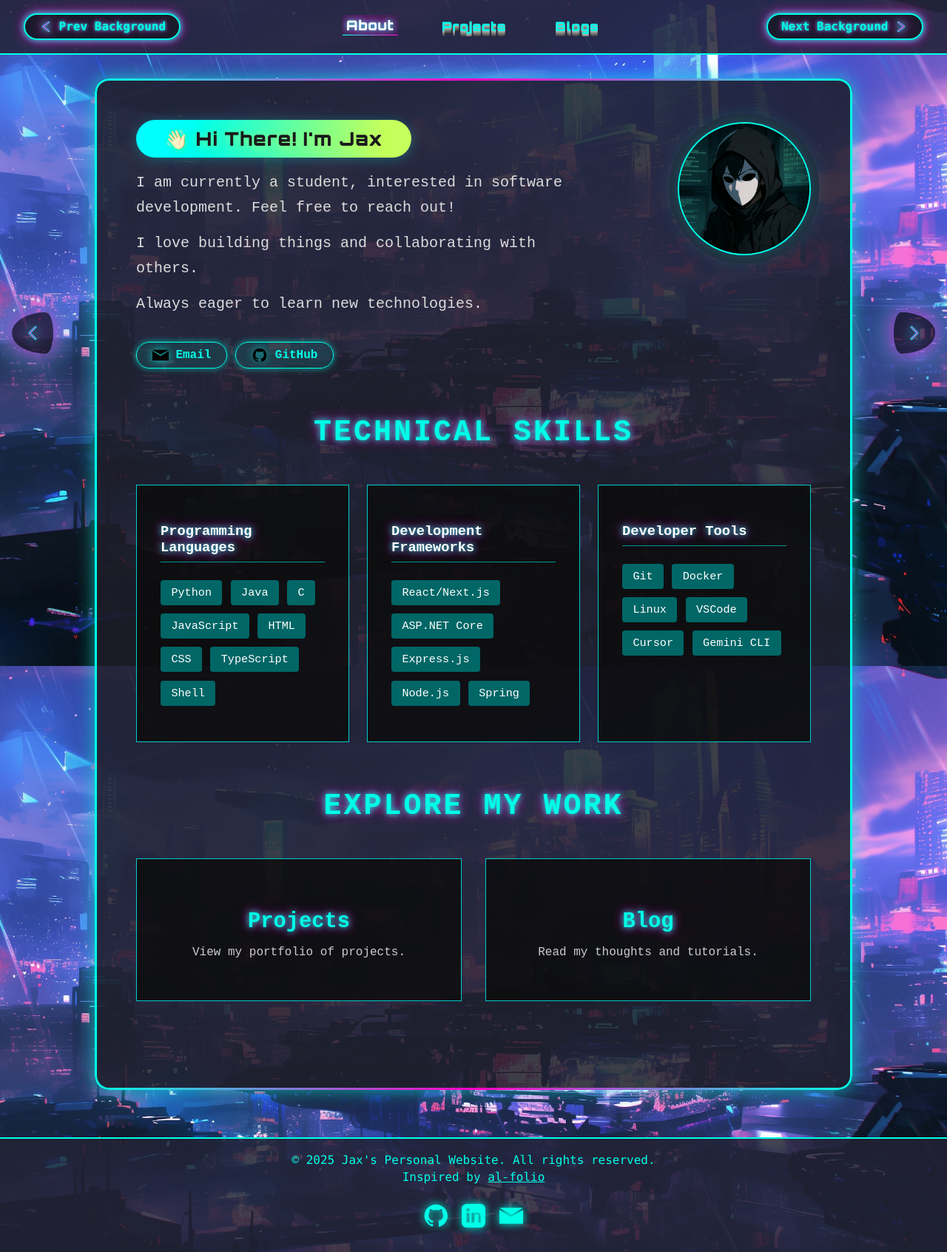
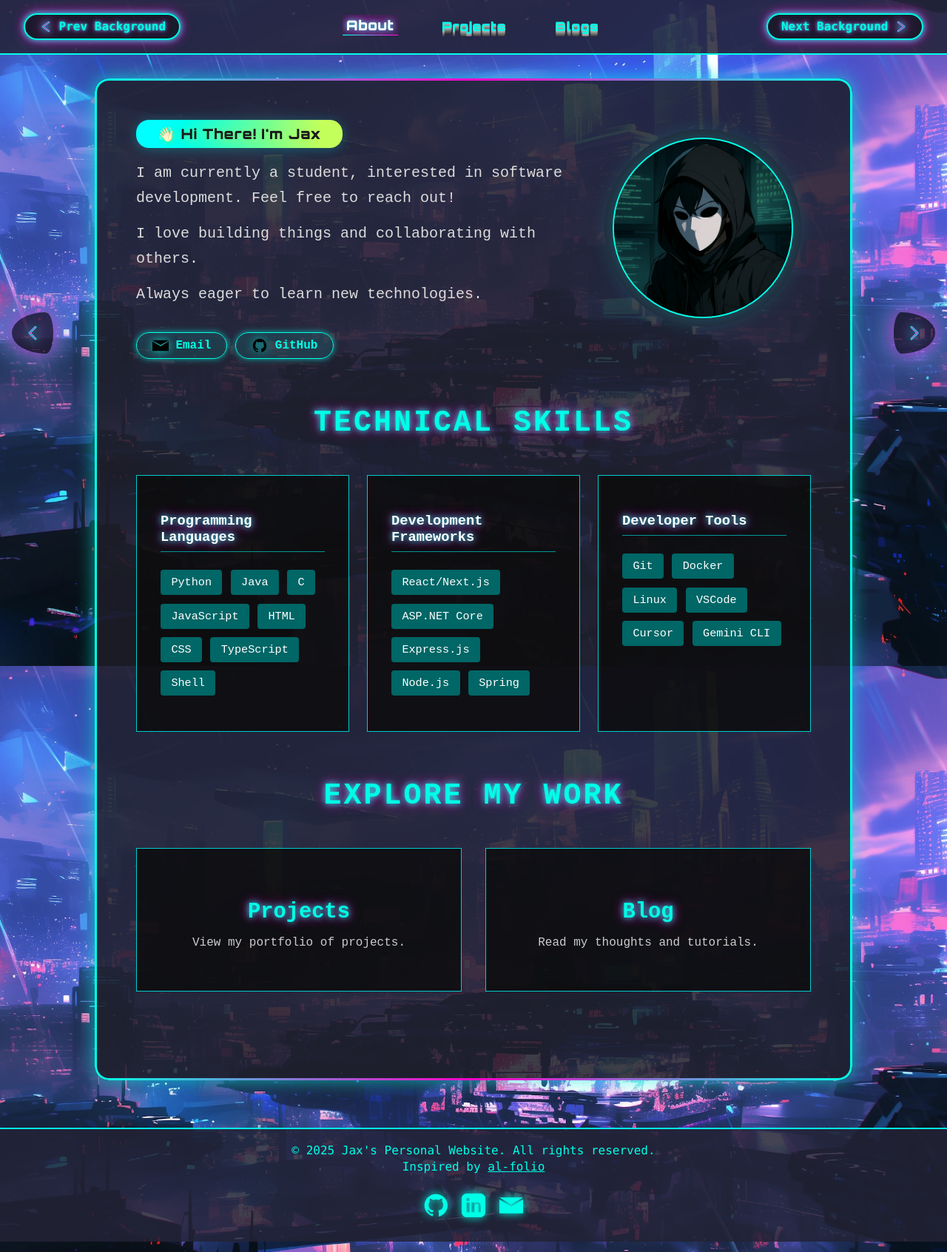
Before and after one commit to kdpkst/kdpkst.github.io, a Jekyll site: the page built from pages/index.md, in a window 1280 px wide. Shown: the whole page at 74% size. Built offline with Jekyll 4.4.1, drawn with Linux system fonts in a browser that asks for light colours.

Commit message:
larger self-image

```diff
--- a/_sass/_about.scss
+++ b/_sass/_about.scss
@@ -14,7 +14,7 @@
     display: flex;
     align-items: flex-start;
     justify-content: space-between;
-    gap: clamp(1.2rem, 2.5vw, 2.5rem);
+    gap: clamp(0.7rem, 1vw, 1.5rem);
     padding: 0;
     background: none;
     box-shadow: none;
@@ -30,16 +30,16 @@
     flex-direction: column;
     align-items: flex-start;
     gap: 0.9em;
-    margin-right: 0.5em;
+    margin-right: 0.2em;
   }
 
   .greeting-banner {
     font-family: 'Orbitron', 'Montserrat', 'Fira Sans', sans-serif;
-    font-size: clamp(1.3rem, 2vw, 2.3rem);
+    font-size: clamp(1rem, 1.5vw, 2.3rem);
     font-weight: 900;
     background: linear-gradient(90deg, #00ffe7 10%, #b8ec68 90%);
     color: #18181a;
-    border-radius: 2.5em;
+    border-radius: 0.9em;
     padding: 0.45em 1.5em;
     margin-bottom: 0.1em;
     letter-spacing: 0.04em;
@@ -123,6 +123,13 @@
         box-shadow: 0 0 18px #b8ec68a0;
         svg.icon { filter: drop-shadow(0 0 10px #b8ec68); }
       }
+      &:active, &:visited {
+        background: rgba(0,255,231,0.10);
+        color: #00ffe7;
+        border-color: #00ffe7;
+        box-shadow: 0 0 8px #00ffe7a0;
+        svg.icon { filter: drop-shadow(0 0 6px #00ffe7cc); }
+      }
     }
   }
 
@@ -132,11 +139,14 @@
     display: flex;
     justify-content: flex-end;
     align-items: flex-start;
-    margin-top: 0.2em;
+    margin-top: 1.5em;
+    width: 100%;
+    position: relative;
   }
   .image-glow {
     position: relative;
     display: inline-block;
+    left: -1.5em;
     &::before {
       content: '';
       position: absolute;
@@ -151,8 +161,8 @@
     }
   }
   .self-portrait {
-    width: clamp(7.5rem, 22vw, 11rem);
-    height: clamp(7.5rem, 22vw, 11rem);
+    width: clamp(10rem, 28vw, 15rem);
+    height: clamp(10rem, 28vw, 15rem);
     border-radius: 50%;
     border: 0.18em solid #00ffe7;
     box-shadow: 0 0 2em #00ffe744, 0 0 0 0.7em #232336;
@@ -160,7 +170,7 @@
     background: #18181a;
     position: relative;
     z-index: 1;
-    margin-left: 0.5em;
+    margin-left: 0.2em;
   }
 
   @media (max-width: 700px) {
@@ -174,12 +184,14 @@
       width: 100%;
     }
     .hero-right {
-      justify-content: flex-start;
       margin-top: 1.2em;
-      width: 100%;
+      left: 0;
     }
     .image-glow::before { width: 8em; height: 8em; }
     .self-portrait { width: 6em; height: 6em; }
+    .image-glow {
+      left: 0;
+    }
   }
 
   .skills h2, .explore h2 {
```
